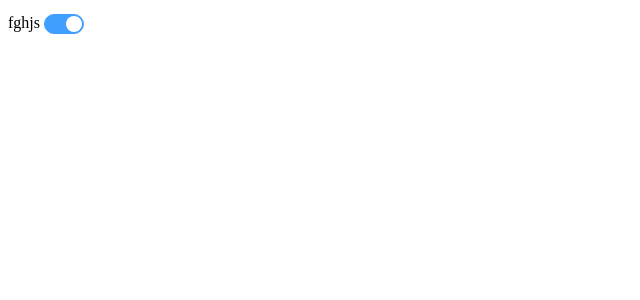
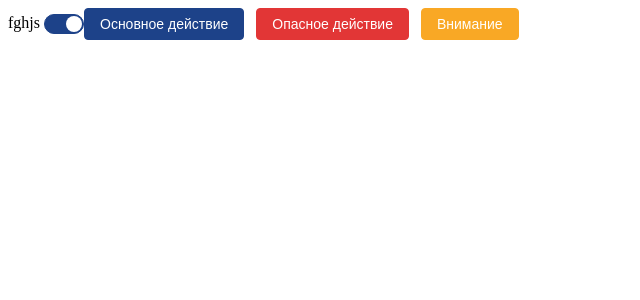
Before and after one commit to povar0305/marvel, a Vue app: page / in a window 1280 px wide. Shown: the top 300 px of the page, without its empty margins (0-640 px from the left). Built offline with nearby package versions, Linux system fonts and the light colour scheme; the HTML template or start-up script is replaced by a standard one.

Commit message:
добавила тему для element plus

```diff
--- a/env.d.ts
+++ b/env.d.ts
@@ -2,3 +2,8 @@ declare module '*.css' {
   const content: string
   export default content
 }
+
+declare module '*.scss' {
+  const content: string
+  export default content
+}
--- a/package.json
+++ b/package.json
@@ -41,6 +41,7 @@
     "npm-run-all2": "^8.0.4",
     "oxlint": "~1.60.0",
     "prettier": "3.8.3",
+    "sass-embedded": "^1.99.0",
     "typescript": "~6.0.0",
     "typescript-eslint": "^8.59.3",
     "unplugin-auto-import": "^21.0.0",
--- a/src/App.vue
+++ b/src/App.vue
@@ -1,5 +1,5 @@
 <script lang="ts" setup>
-  import {ref} from 'vue'
+  import { ref } from 'vue'
 
   const value1 = ref(true)
 </script>
@@ -8,4 +8,18 @@
   <router-view />
 
   <el-switch v-model="value1" />
+
+  <el-button type="primary">
+    Основное действие
+  </el-button>
+
+  <!-- Должна быть красная кнопка -->
+  <el-button type="danger">
+    Опасное действие
+  </el-button>
+
+  <!-- Должна быть жёлтая кнопка -->
+  <el-button type="warning">
+    Внимание
+  </el-button>
 </template>
--- a/src/components.d.ts
+++ b/src/components.d.ts
@@ -11,6 +11,7 @@ export {}
 /* prettier-ignore */
 declare module 'vue' {
   export interface GlobalComponents {
+    ElButton: typeof import('element-plus/es')['ElButton']
     ElSwitch: typeof import('element-plus/es')['ElSwitch']
     Home: typeof import('./components/home/index.vue')['default']
     RouterLink: typeof import('vue-router')['RouterLink']
--- a/src/main.ts
+++ b/src/main.ts
@@ -1,7 +1,10 @@
 import { createApp } from 'vue'
 import { createPinia } from 'pinia'
 import ElementPlus from 'element-plus'
+
 import 'element-plus/dist/index.css'
+import '@/styles/element-theme.css'
+
 import App from './App.vue'
 import router from './router'
 
--- /dev/null
+++ b/src/styles/element-theme.css
@@ -0,0 +1,15 @@
+:root {
+  --el-color-primary: #1d4289 !important;
+  --el-color-danger: #e23636 !important;
+  --el-color-warning: #f9a825 !important;
+  --el-color-success: #2e7d32 !important;
+
+  --el-bg-color: #fdf8ed !important;
+  --el-bg-color-overlay: #ffffff !important;
+
+  --el-text-color-primary: #1a1a1a !important;
+  --el-text-color-regular: #4a4a4a !important;
+  --el-text-color-secondary: #8a8a8a !important;
+
+  --el-border-color: #d4c9b0 !important;
+}
--- a/vite.config.ts
+++ b/vite.config.ts
@@ -14,7 +14,11 @@ export default defineConfig({
       dts: 'src/auto-imports.d.ts',
     }),
     Components({
-      resolvers: [ElementPlusResolver()],
+      resolvers: [
+        ElementPlusResolver({
+          importStyle: 'sass',
+        }),
+      ],
       dts: 'src/components.d.ts',
     }),
   ],
```
Also changed, not shown: 1 other file (tests, documents, lock files or other folders).
